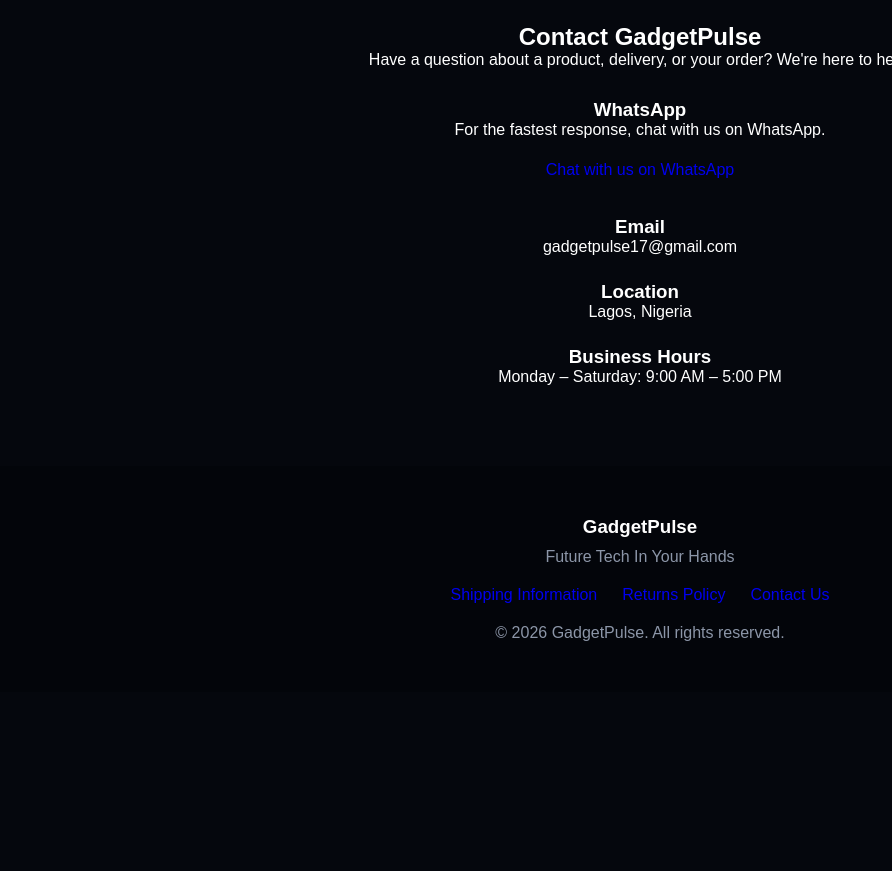
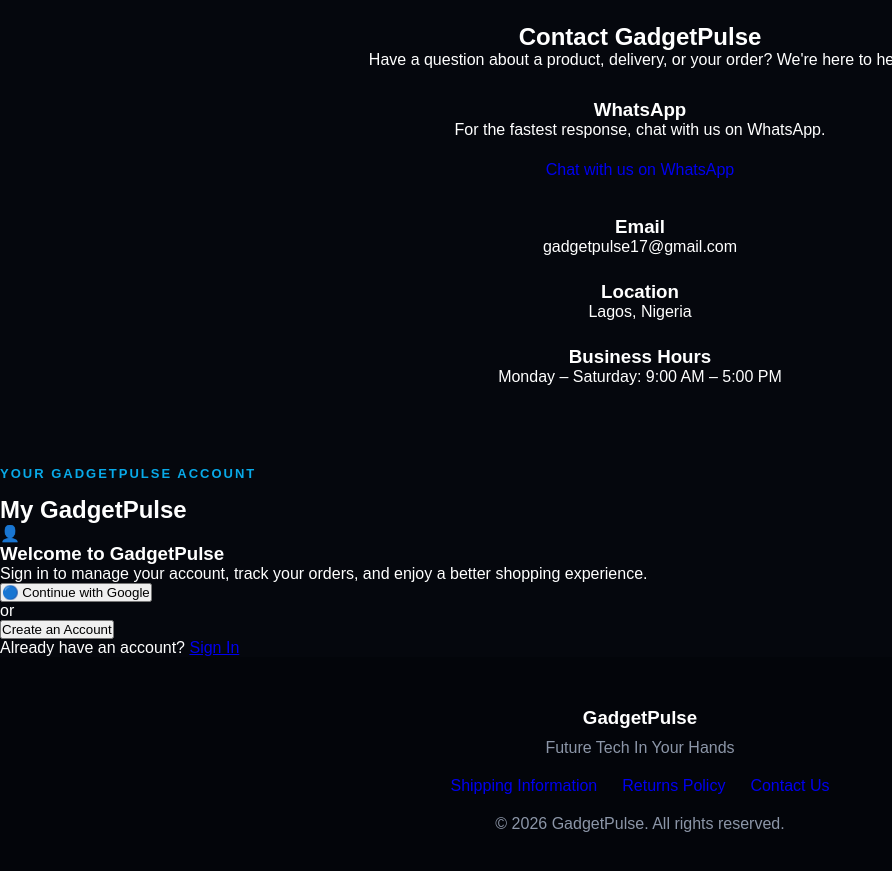
Before and after one commit to christianchigbufue17/GadgetPulse, a website: page GadgetPulse/frontend/index.html in a window 1280 px wide. Shown: the part 1706-2577 px from the top of the page, without its empty margins (0-892 px from the left). Before the commit the page ends 2398 px from the top, so only its background shows below. Drawn offline with Linux system fonts and the light colour scheme.

Commit message:
Update index.html

```diff
--- a/GadgetPulse/frontend/index.html
+++ b/GadgetPulse/frontend/index.html
@@ -204,6 +204,47 @@
 
 </section>
 
+    <!-- PROFILE SECTION -->
+<section class="profile-section" id="profile">
+
+    <p class="small-title">YOUR GADGETPULSE ACCOUNT</p>
+
+    <h2>My GadgetPulse</h2>
+
+    <div class="profile-card">
+
+        <div class="profile-icon">
+            👤
+        </div>
+
+        <h3>Welcome to GadgetPulse</h3>
+
+        <p>
+            Sign in to manage your account, track your orders,
+            and enjoy a better shopping experience.
+        </p>
+
+        <button class="google-button">
+            🔵 Continue with Google
+        </button>
+
+        <div class="profile-divider">
+            <span>or</span>
+        </div>
+
+        <button class="account-button">
+            Create an Account
+        </button>
+
+        <p class="signin-text">
+            Already have an account?
+            <a href="#">Sign In</a>
+        </p>
+
+    </div>
+
+</section>
+
 
     <!-- FOOTER -->
  <footer>
```
